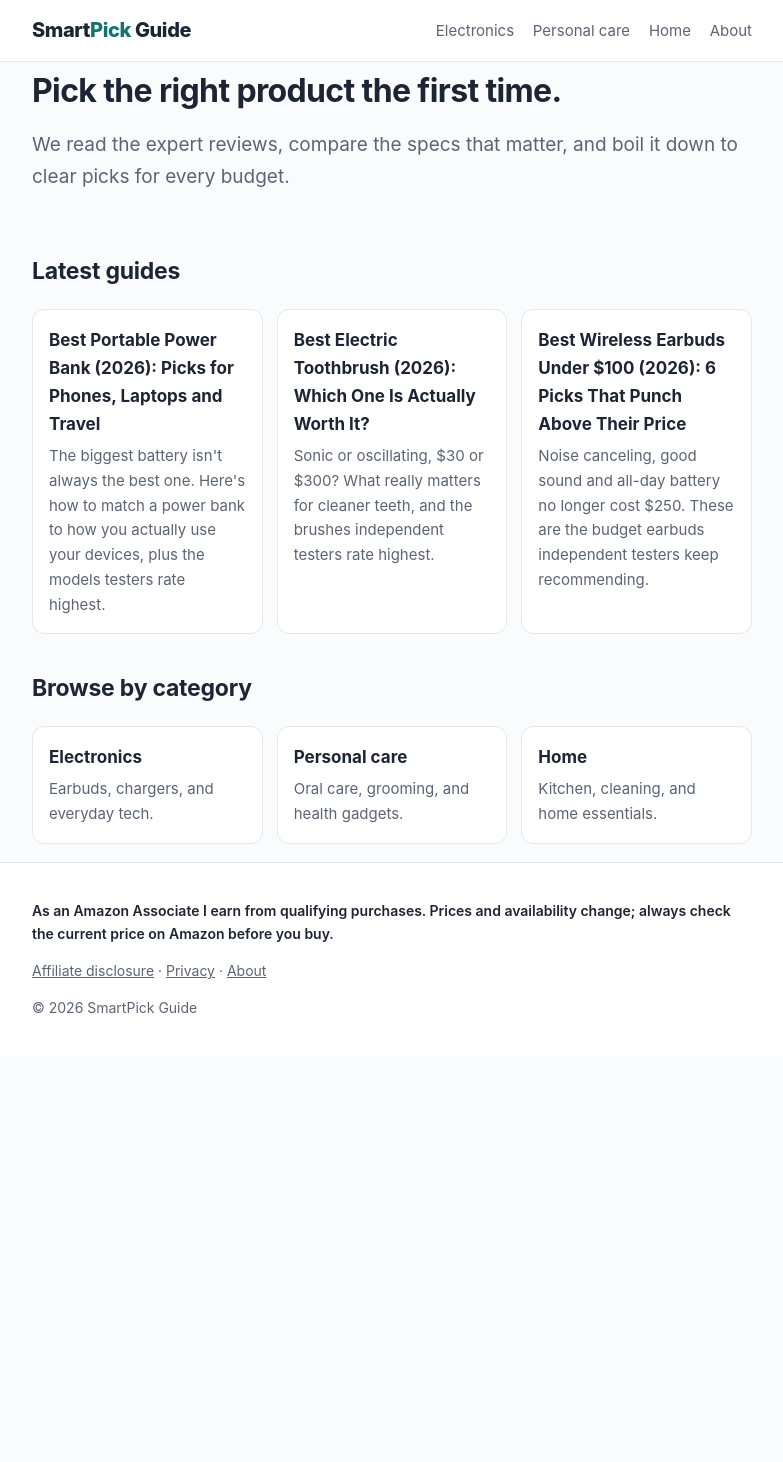
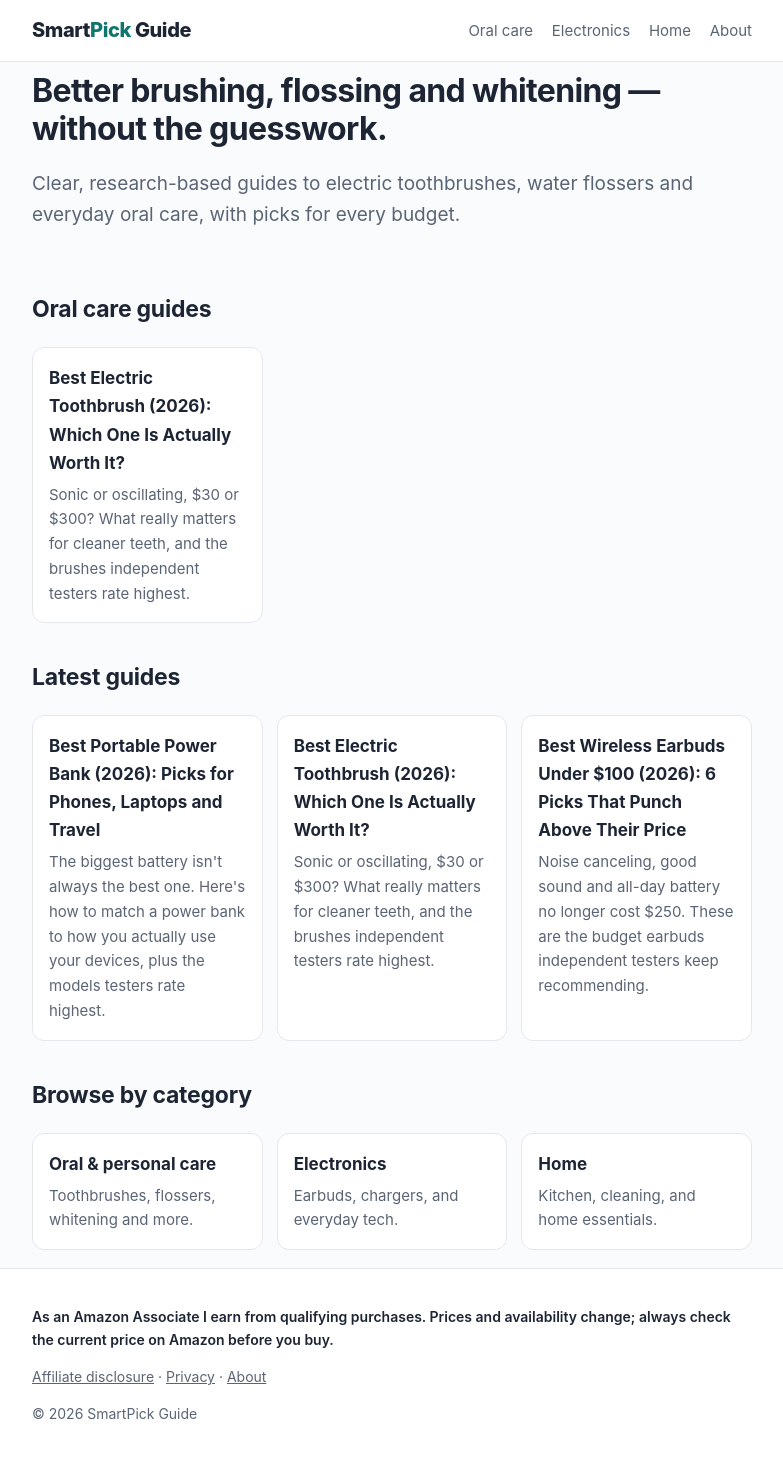
Before and after one commit to lapopo67/lapopo67.github.io, a Jekyll site: the page built from index.html, in a window 1280 px wide. Shown: the whole page, without its empty margins (248-1031 px from the left). Built offline with Jekyll 4.4.1, drawn with Linux system fonts in a browser that asks for light colours; before the commit the page ends 1055 px from its top, so only the background shows below that.

Commit message:
Refocus site on oral and dental care
Co-Authored-By: Claude Opus 5.5 <noreply@anthropic.com>
Claude-Session: https://claude.ai/code/session_01KA7W47oDUh9swvp6UEDpiV

```diff
--- a/_config.yml
+++ b/_config.yml
@@ -1,5 +1,5 @@
 title: SmartPick Guide
-description: Honest, research-based buying guides that help you pick the right product the first time.
+description: Honest, research-based guides to electric toothbrushes, water flossers and everyday oral care.
 url: "https://lapopo67.github.io"
 baseurl: ""
 lang: en
--- a/_layouts/default.html
+++ b/_layouts/default.html
@@ -12,8 +12,8 @@
     <div class="wrap">
       <a class="brand" href="{{ '/' | relative_url }}">Smart<span>Pick</span> Guide</a>
       <nav>
+        <a href="{{ '/category/personal-care/' | relative_url }}">Oral care</a>
         <a href="{{ '/category/electronics/' | relative_url }}">Electronics</a>
-        <a href="{{ '/category/personal-care/' | relative_url }}">Personal care</a>
         <a href="{{ '/category/home/' | relative_url }}">Home</a>
         <a href="{{ '/about/' | relative_url }}">About</a>
       </nav>
--- a/index.html
+++ b/index.html
@@ -1,15 +1,28 @@
 ---
 layout: default
-title: Honest buying guides
+title: Honest oral care buying guides
 ---
 <section class="hero">
-  <h1>Pick the right product the first time.</h1>
-  <p>We read the expert reviews, compare the specs that matter, and boil it down to clear picks for every budget.</p>
+  <h1>Better brushing, flossing and whitening — without the guesswork.</h1>
+  <p>Clear, research-based guides to electric toothbrushes, water flossers and everyday oral care, with picks for every budget.</p>
 </section>
+
+{% assign oral = site.categories['personal-care'] %}
+{% if oral and oral.size > 0 %}
+<h2>Oral care guides</h2>
+<div class="cards">
+  {% for p in oral limit: 12 %}
+  <a class="card" href="{{ p.url | relative_url }}">
+    <h3>{{ p.title }}</h3>
+    <p>{{ p.description }}</p>
+  </a>
+  {% endfor %}
+</div>
+{% endif %}
 
 <h2>Latest guides</h2>
 <div class="cards">
-  {% for p in site.posts limit: 12 %}
+  {% for p in site.posts limit: 6 %}
   <a class="card" href="{{ p.url | relative_url }}">
     <h3>{{ p.title }}</h3>
     <p>{{ p.description }}</p>
@@ -19,7 +32,7 @@ title: Honest buying guides
 
 <h2>Browse by category</h2>
 <div class="cards">
+  <a class="card" href="{{ '/category/personal-care/' | relative_url }}"><h3>Oral &amp; personal care</h3><p>Toothbrushes, flossers, whitening and more.</p></a>
   <a class="card" href="{{ '/category/electronics/' | relative_url }}"><h3>Electronics</h3><p>Earbuds, chargers, and everyday tech.</p></a>
-  <a class="card" href="{{ '/category/personal-care/' | relative_url }}"><h3>Personal care</h3><p>Oral care, grooming, and health gadgets.</p></a>
   <a class="card" href="{{ '/category/home/' | relative_url }}"><h3>Home</h3><p>Kitchen, cleaning, and home essentials.</p></a>
 </div>
```
Also changed, not shown: bot/INSTRUCTIONS.md (+7 -0 lines), bot/topics.md (+26 -18 lines).
